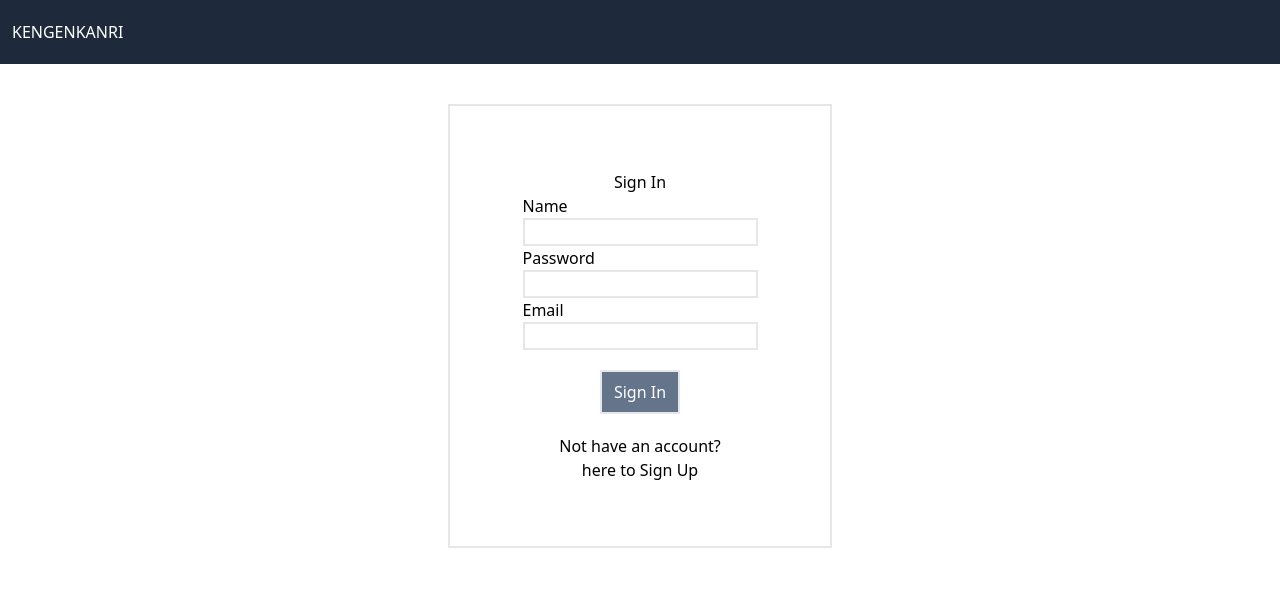
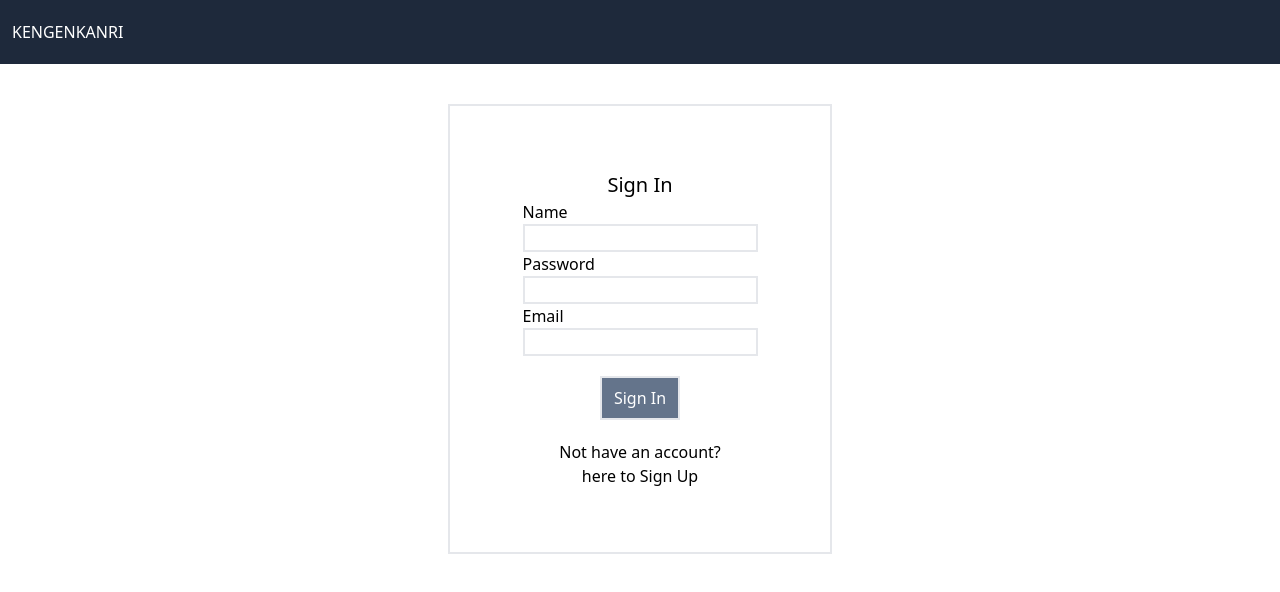
Before and after one commit to tayu78/auth-management, a React (Create React App) app in the folder client/: page /signin in a window 1280 px wide. Shown: the top 592 px of the page. Built offline with nearby package versions, Linux system fonts and the light colour scheme.

Commit message:
adding style setup for h1

```diff
--- a/client/src/index.css
+++ b/client/src/index.css
@@ -1,6 +1,13 @@
 @tailwind base;
 @tailwind components;
 @tailwind utilities;
+
+@layer base{
+   h1{
+      @apply text-3xl;
+   }
+}
+
 
 .menu-icon{
    @apply   m-auto text-icon block text-slate-400 !important
--- a/client/src/routes/Admin/PermissionMgmt.jsx
+++ b/client/src/routes/Admin/PermissionMgmt.jsx
@@ -1,7 +1,10 @@
-import React, { useCallback, useEffect, useState } from 'react';
+import React, { useState } from 'react';
 import axios from "axios";
+import DeleteIcon from '@mui/icons-material/Delete';
+
 import { SERVER_DOMAIN } from '../../cons/Cons';
 import useFetch from '../../hooks/useFetch';
+
 
 const PermissionMgmt = () => {
   const [permissionName, setPermissionName] = useState("");
@@ -34,7 +37,7 @@ const PermissionMgmt = () => {
              <input className='input-text' value={permissionName} onChange={e => setPermissionName(e.target.value)} />
            </div>
            <div className='text-right'>
-            <button className='border-2 p-2 mt-5' type='submit'>Make Permission</button>
+            <button className='border-2 p-2 mt-5' type='submit'>Create Permission</button>
            </div>
          </form>
        </div>
@@ -49,7 +52,7 @@ const PermissionMgmt = () => {
              {permissions.map((permission) =>{
                return <tr key={permission.id}>
                  <td>{permission.name}</td>
-                 <td className='text-center'><button onClick={()=>handleDelete(permission.name)}>delete</button></td>
+                 <td className='text-center'><DeleteIcon onClick={()=>handleDelete(permission.name)} /></td>
                </tr>
               }) }
 
--- a/client/src/routes/Admin/RoleMgmt.jsx
+++ b/client/src/routes/Admin/RoleMgmt.jsx
@@ -38,7 +38,7 @@ const RoleMgmt = () => {
 
   return (
     <div className='w-2/3 m-auto border-2 p-16 mt-10'>
-      <h1>Role Management</h1>
+      <h1 className='text-3xl'>Role Management</h1>
       <form className="mt-5" onSubmit={handleSubmit}>
         <div className='mb-5'>
           <label htmlFor='role-name'>name</label>
@@ -63,7 +63,7 @@ const RoleMgmt = () => {
 
       <table className='mt-5 w-full border-y-2'>
            <thead className='border-y-2 text-left'>
-              <th>name</th>
+              <th >name</th>
               {/* <th>permission</th> */}
               <th></th>
            </thead>
--- a/client/tailwind.config.js
+++ b/client/tailwind.config.js
@@ -5,7 +5,18 @@ module.exports = {
   ],
   theme: {
     fontSize: {
-      'icon' : '350px'
+      'icon': '350px',
+      'xs': '.75rem',
+      'sm': '.875rem',
+      'base': '1rem',
+      'lg': '1.125rem',
+      'xl': '1.25rem',
+      '2xl': '1.5rem',
+      '3xl': '1.875rem',
+      '4xl': '2.25rem',
+      '5xl': '3rem',
+      '6xl': '4rem',
+      '7xl': '5rem'
     },
     extend: {
       gridTemplateColumns: {
```
